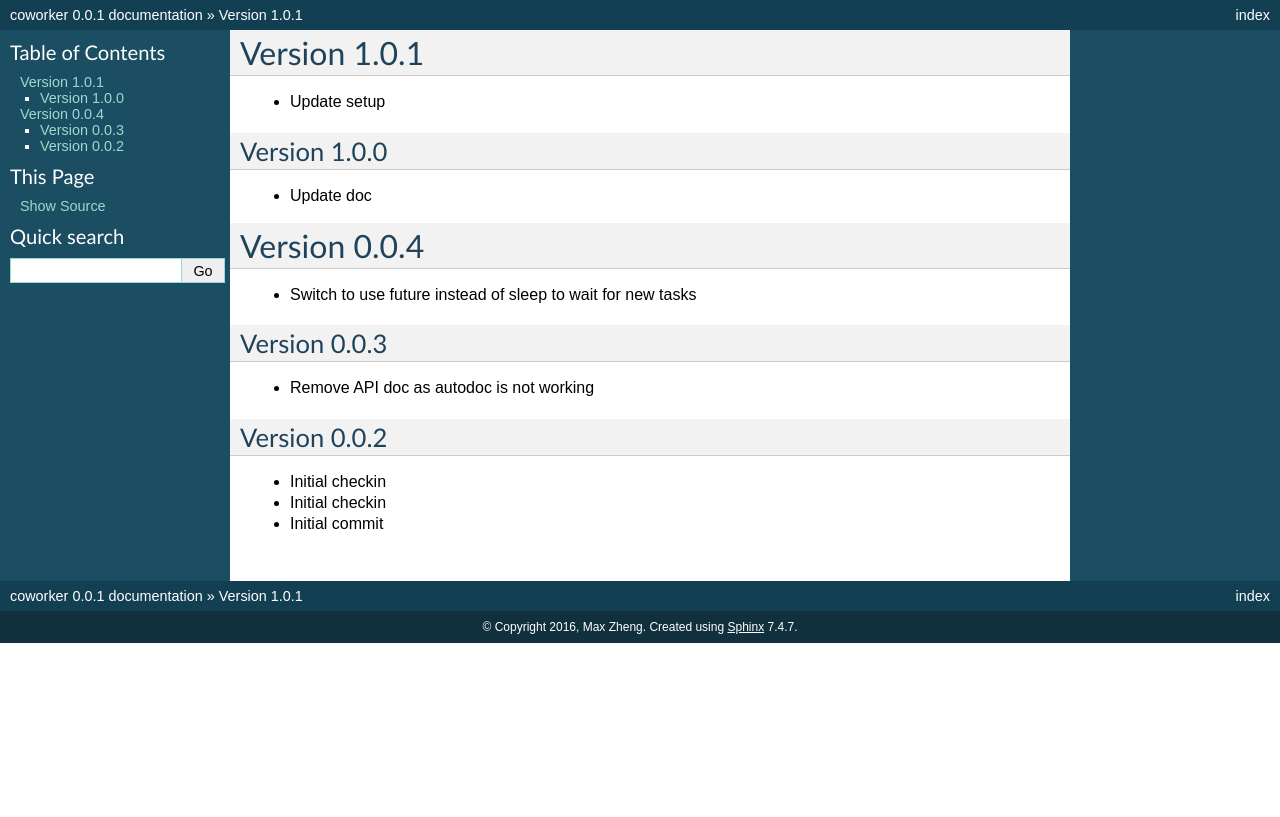
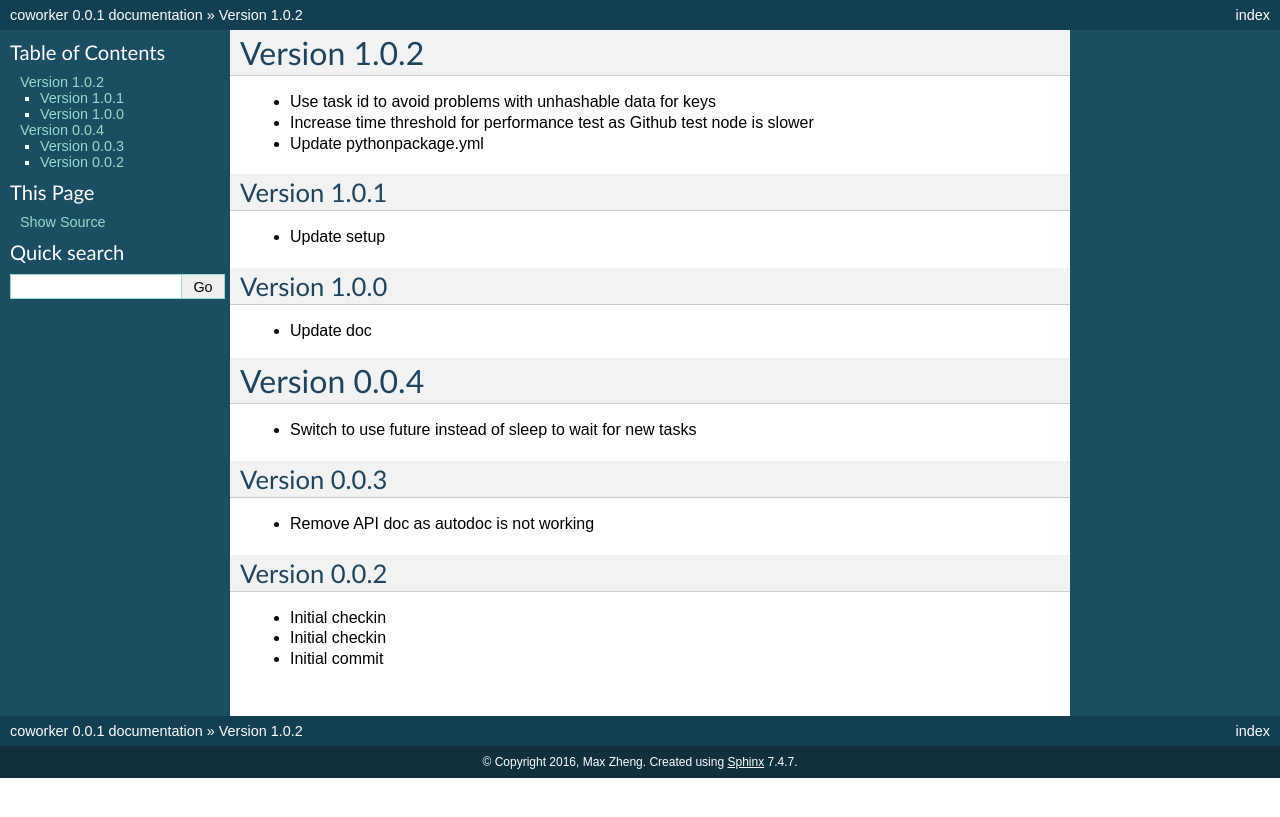
Before and after one commit to maxzheng/coworker, a Sphinx documentation site: the page built from docs/CHANGELOG.rst, in a window 1280 px wide. Shown: the top 817 px of the page. Built offline with Sphinx 7.4.7, drawn with Linux system fonts in a browser that asks for light colours.

Commit message:
Publish version 1.0.2

```diff
--- a/docs/CHANGELOG.rst
+++ b/docs/CHANGELOG.rst
@@ -1,5 +1,12 @@
+Version 1.0.2
+================================================================================
+
+* Use task id to avoid problems with unhashable data for keys
+* Increase time threshold for performance test as Github test node is slower
+* Update pythonpackage.yml
+
 Version 1.0.1
-================================================================================
+--------------------------------------------------------------------------------
 
 * Update setup
 
--- a/setup.py
+++ b/setup.py
@@ -5,7 +5,7 @@ import setuptools
 
 setuptools.setup(
     name='coworker',
-    version='1.0.2',
+    version='1.0.3',
 
     author='Max Zheng',
     author_email='maxzheng.os @t gmail.com',
```
